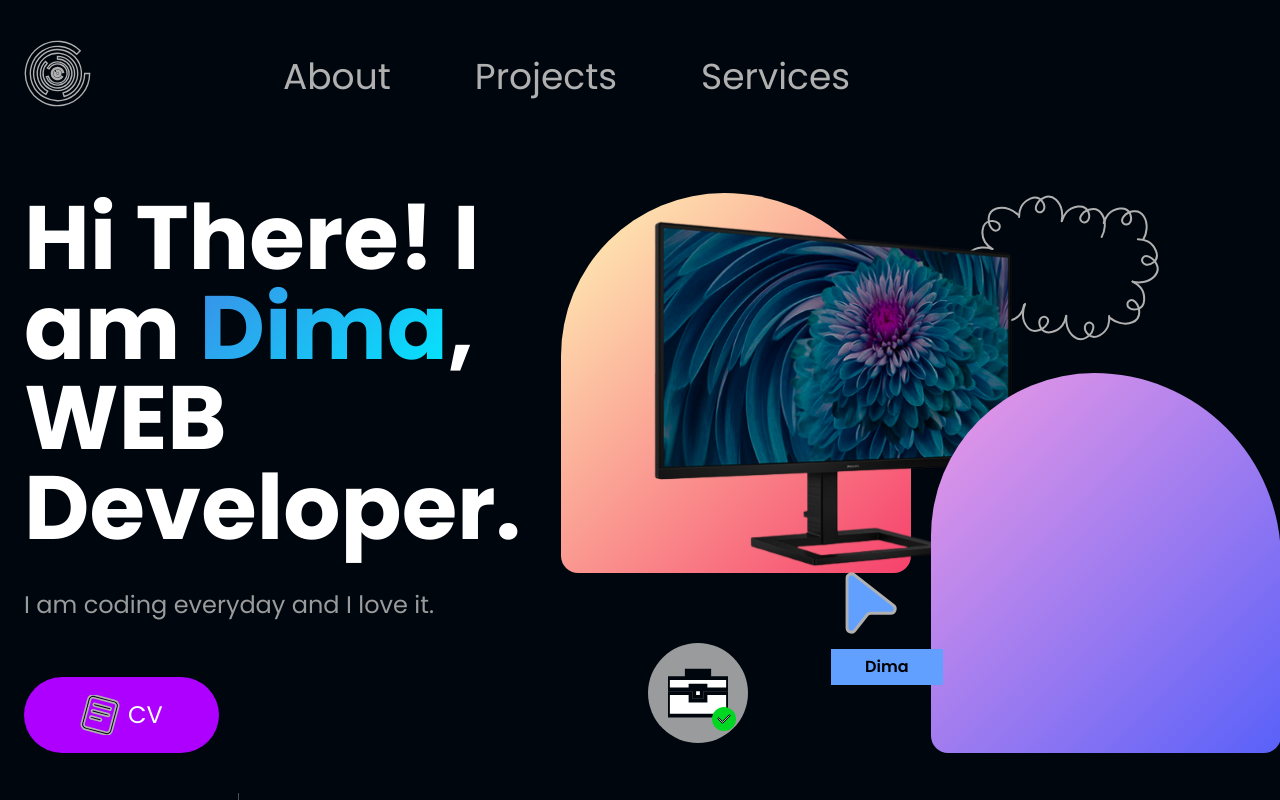
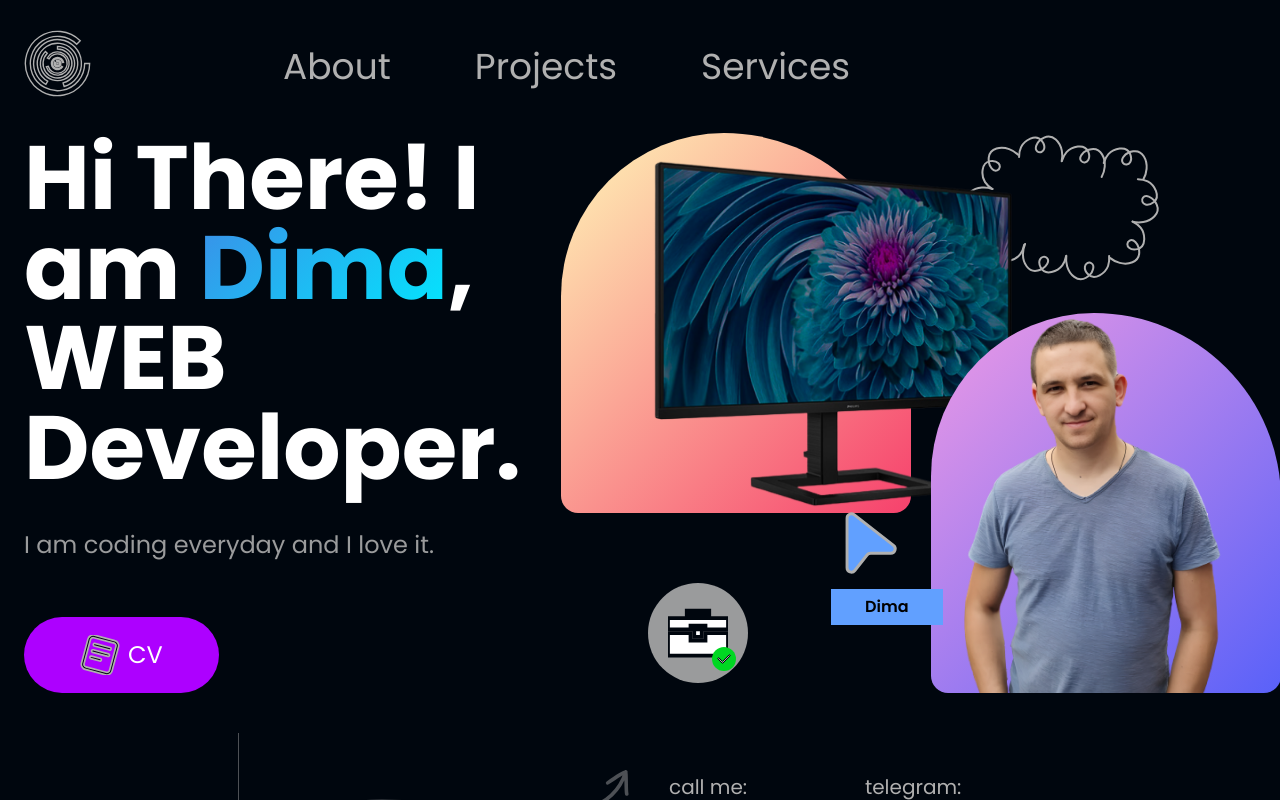
Before and after one commit to dimatytenko/portfolio, a Next.js app: page / in a window 1280 px wide. Shown: the top 800 px of the page. Built offline with nearby package versions, Linux system fonts and the light colour scheme.

Commit message:
added photo, fix for ios

```diff
--- a/app/layout.tsx
+++ b/app/layout.tsx
@@ -25,6 +25,7 @@ export default function RootLayout({children}: {children: React.ReactNode}) {
           <StyledBody className={poppins.className}>
             <Wrapper>
               <Header
+                isOpen={isOpen}
                 toggleDrawer={toggleDrawer}
                 onCloseDrawer={closeHandler}
               />
--- a/app/page.tsx
+++ b/app/page.tsx
@@ -22,10 +22,13 @@ import {
   CheckWrapper,
   CheckIcon,
   ImageWrapper,
+  PhotoWrapper,
   DesktopWrapper,
   MobileWrapper,
 } from './styles';
 import monitor from '@/assets/images/monitor.png';
+import photo_1 from '@/assets/images/photo_1.png';
+import {LINKS} from '@/constants/common';
 
 export const metadata: Metadata = {
   title: 'Web developer portfolio',
@@ -61,9 +64,7 @@ export default function Home() {
                 </ToolboxWrapper>
               </Decor>
             </MobileWrapper>
-            <Button
-              href="https://drive.google.com/file/d/1-bhPHtrqXvLJ1E9UP6maCLLe_VLDWUnr/view?usp=drive_link"
-              target="_blank">
+            <Button href={LINKS.CV} target="_blank">
               <CvIcon />
               cv
             </Button>
@@ -90,6 +91,15 @@ export default function Home() {
               </Decor>
             </DesktopWrapper>
             <Decor $isEnd>
+              <PhotoWrapper>
+                <Image
+                  src={photo_1}
+                  alt="photo"
+                  width={270}
+                  height={380}
+                  priority={true}
+                />
+              </PhotoWrapper>
               <CursorWrapper>
                 <CursorIcon />
                 <CursorDecor>dima</CursorDecor>
--- a/app/styles.ts
+++ b/app/styles.ts
@@ -19,7 +19,6 @@ export const StyledBody = styled.body`
 
 export const StyledMain = styled.main`
   flex: 1 1 auto;
-  padding: 40px 0;
 `;
 
 export const Container = styled.div`
@@ -46,7 +45,9 @@ export const DesktopWrapper = styled.div`
 `;
 
 // Home
-export const HomeWrapper = styled.section``;
+export const HomeWrapper = styled.section`
+  padding-bottom: 40px;
+`;
 
 export const HomeContent = styled.div`
   display: flex;
@@ -127,6 +128,11 @@ export const RightSide = styled.div`
     min-height: 500px;
     justify-content: space-around;
   }
+
+  ${Media.down.xs} {
+    min-height: 380px;
+    justify-content: space-around;
+  }
 `;
 
 export const Decor = styled.div<{$isEnd?: boolean}>`
@@ -168,7 +174,7 @@ export const CursorWrapper = styled.div`
 
   ${Media.down.m} {
     top: -80px;
-    left: 0;
+    left: -30px;
   }
 `;
 
@@ -209,8 +215,8 @@ export const ToolboxWrapper = styled.div`
   }
 
   ${Media.down.s} {
-    right: 30px;
-    top: -30px;
+    right: -40px;
+    top: -75px;
   }
 `;
 
@@ -260,3 +266,17 @@ export const ImageWrapper = styled.div`
     }
   }
 `;
+
+export const PhotoWrapper = styled.div`
+  position: absolute;
+  bottom: 0;
+  left: 25px;
+
+  & > img {
+    // width: 376px;
+    // height: 380px;
+  }
+
+  ${Media.down.s} {
+  }
+`;
--- a/components/Drawer/styles.ts
+++ b/components/Drawer/styles.ts
@@ -7,6 +7,7 @@ export const StyledDrawer = styled(Drawer)`
   &.rc-drawer-content {
     background: rgba(0, 0, 0, 0.5);
     backdrop-filter: blur(32px);
+    -webkit-backdrop-filter: blur(32px); /* for Safari */
     padding: 150px 16px 16px 16px;
   }
 `;
--- a/components/Layout/Header.tsx
+++ b/components/Layout/Header.tsx
@@ -17,9 +17,11 @@ import {NavigationItems} from '@/components/NavigationItems';
 interface IHeaderProps {
   toggleDrawer: () => void;
   onCloseDrawer: () => void;
+  isOpen: boolean;
 }
 
 export const Header: React.FC<IHeaderProps> = ({
+  isOpen,
   toggleDrawer,
   onCloseDrawer,
 }) => {
@@ -39,7 +41,7 @@ export const Header: React.FC<IHeaderProps> = ({
           </DesktopWrapper>
           <MobileWrapper>
             <Menu onClick={toggleDrawer}>
-              <Hamburger />
+              <Hamburger toggled={isOpen} />
             </Menu>
           </MobileWrapper>
         </HeaderContent>
--- a/components/Layout/styles.ts
+++ b/components/Layout/styles.ts
@@ -6,8 +6,8 @@ import {IconSvg} from '@/ui-kit/Icon/Svg';
 import {Media} from '@/ui-kit/theme/breakpoints';
 
 export const StyledHeader = styled.header`
-  padding-top: 40px;
-  padding-bottom: 40px;
+  padding-top: 30px;
+  padding-bottom: 30px;
 `;
 
 export const HeaderContent = styled.div`
--- a/constants/common.ts
+++ b/constants/common.ts
@@ -11,4 +11,5 @@ export enum LINKS {
   PHONE = '+380666812092',
   EMAIL = 'amgpetronass@gmail.com',
   TELEGRAM = 'https://t.me/dimatytenko',
+  CV = 'https://drive.google.com/file/d/1-bhPHtrqXvLJ1E9UP6maCLLe_VLDWUnr/view?usp=drive_link',
 }
```
Also changed, not shown: assets/images/photo_1.png (added).
